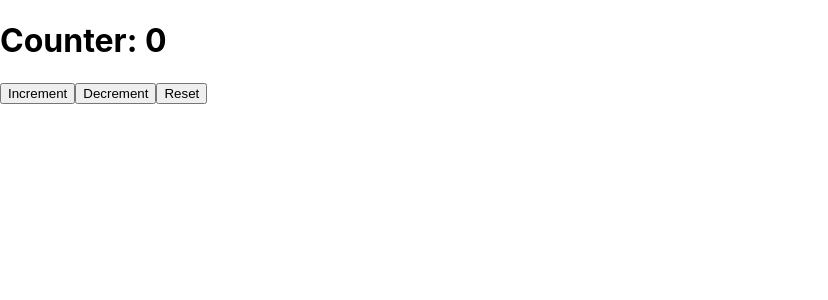
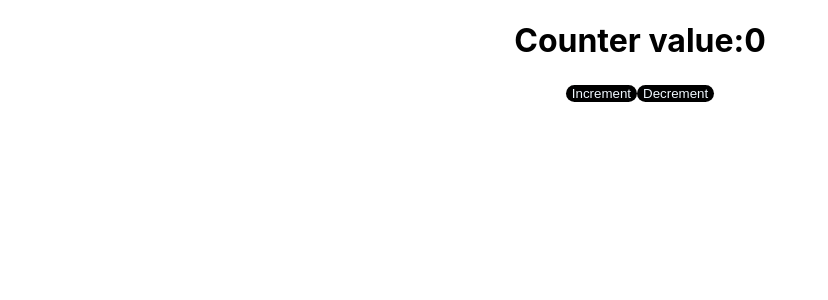
Before and after one commit to Tatyana1601/reacthomework, a React (Create React App) app: page / in a window 1280 px wide. Shown: the top 300 px of the page, without its empty margins (0-828 px from the left). Built offline with nearby package versions, Linux system fonts and the light colour scheme.

Commit message:
add CounterSlice

```diff
--- a/package.json
+++ b/package.json
@@ -3,12 +3,14 @@
   "version": "0.1.0",
   "private": true,
   "dependencies": {
+    "@reduxjs/toolkit": "^1.9.7",
     "@testing-library/jest-dom": "^5.17.0",
     "@testing-library/react": "^13.4.0",
     "@testing-library/user-event": "^13.5.0",
     "react": "^18.2.0",
     "react-dom": "^18.2.0",
     "react-hook-form": "^7.47.0",
+    "react-redux": "^8.1.3",
     "react-router-dom": "^6.16.0",
     "react-scripts": "5.0.1",
     "web-vitals": "^2.1.4"
--- a/src/App.js
+++ b/src/App.js
@@ -1,12 +1,27 @@
+import { useDispatch, useSelector } from 'react-redux';
+import { increment, decrement } from './redux/counterSlice';
+import './App.css';
 
-import Counter from "./components/Counter";
+function App() {
+const dispatch = useDispatch();
+const counter = useSelector((store)=>store.counter);
 
 
+const handleIncrement = ()=>{
+  dispatch(increment());
+}
 
-function App() {
+const handleDecrement = ()=>{
+  dispatch(decrement());
+}
 
   return (
-    <Counter/>
+    <div className='App'>
+      <h1>Counter value:{counter.value}</h1>
+      <button className='button' onClick={handleIncrement}>Increment</button>
+      <button className='button' onClick={handleDecrement}>Decrement</button>
+
+    </div>
   )
 }
 export default App;
--- /dev/null
+++ b/src/redux/counterSlice.js
@@ -0,0 +1,20 @@
+import { createSlice } from "@reduxjs/toolkit";
+
+const initialState = {
+    value: 0
+}
+const counterSlice = createSlice({
+    name: 'counter',
+    initialState,
+    reducers: {
+        increment: (state, action) => {
+            state.value = state.value + 1
+        },
+        decrement: (state, action) => {
+            state.value = state.value - 1
+        },
+    },
+});
+
+export default counterSlice.reducer;
+export const { increment, decrement } = counterSlice.actions;
--- /dev/null
+++ b/src/redux/store.js
@@ -0,0 +1,9 @@
+import { configureStore } from "@reduxjs/toolkit";
+import counterReducer from "./counterSlice";
+
+export const store = configureStore({
+    reducer: {
+        counter: counterReducer,
+    },
+
+});
```
Also changed, not shown: src/index.js (+3 -4 lines), 1 other file (tests, documents, lock files or other folders).
